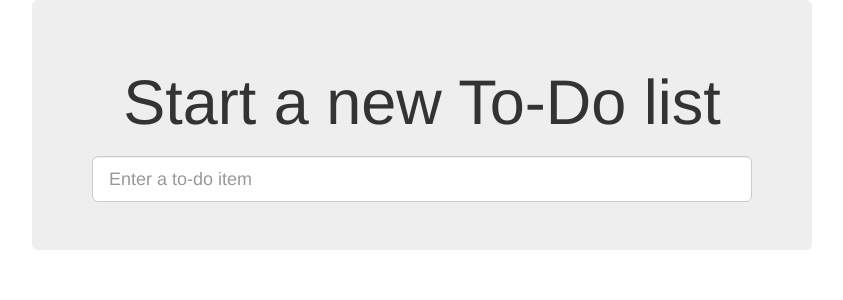
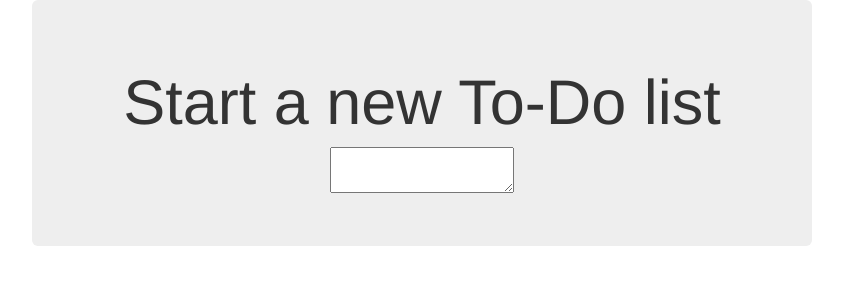
Before and after one commit to YanushKrulMush/goat, a Django app: template lists/templates/home.html in a window 1280 px wide. Shown: the top 300 px of the page, without its empty margins (218-1061 px from the left). Run offline with Django 3.2, Linux system fonts and the light colour scheme; the template is opened without the code that fills it, so the values that code supplies are empty, except form fields; tables that the repository leaves empty hold one stand-in row (values such as "Sample post"); form fields are guessed from the names that the template uses; some libraries are stand-ins or nearby versions.

Commit message:
use new form in home_page

```diff
--- a/lists/templates/base.html
+++ b/lists/templates/base.html
@@ -18,9 +18,7 @@
           <div class="text-center">
             <h1>{% block header_text %}{% endblock %}</h1>
             <form method="POST" action="{% block form_action %}{% endblock %}">
-              <input name="item_text" id="id_new_item"
-                     class="form-control input-lg"
-                     placeholder="Enter a to-do item" />
+              {{ form.text }}
               {% csrf_token %}
               {% if error %}
                 <div class="form-group has-error">
--- a/lists/views.py
+++ b/lists/views.py
@@ -1,10 +1,12 @@
 from django.core.exceptions import ValidationError
 from django.shortcuts import redirect, render
+
+from lists.forms import ItemForm
 from lists.models import Item, List
 
 
 def home_page(request):
-    return render(request, 'home.html')
+    return render(request, 'home.html', {'form': ItemForm()})
 
 
 def new_list(request):
```
Also changed, not shown: lists/tests/test_views.py (+5 -0 lines).
